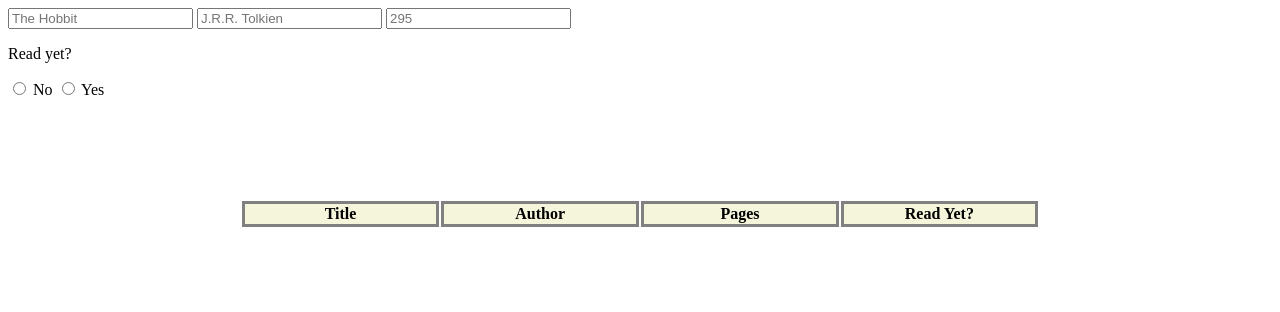
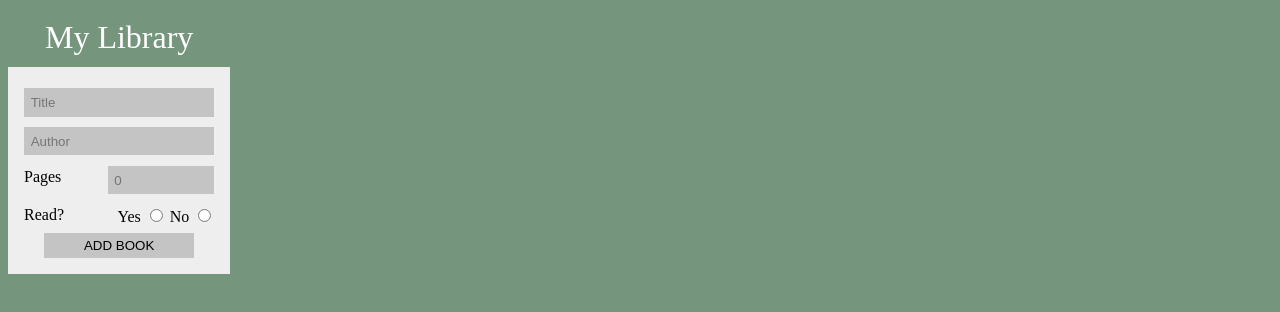
Before and after one commit to marybcheung/MyLibrary, a plain HTML site: page index.html in a window 1280 px wide. Drawn offline with Linux system fonts and the light colour scheme; a web font is replaced by a local one.

Commit message:
Styled menu

```diff
--- a/index.html
+++ b/index.html
@@ -3,33 +3,33 @@
     <head>
         <title>Library</title>
         <link rel="stylesheet" type="text/css" href="style.css">
+        <link href="https://fonts.googleapis.com/css?family=Rhodium+Libre&display=swap" rel="stylesheet">
     </head>
     <body>
         <content>
-            <form>
-                <input type="text" name="title" placeholder="The Hobbit">
-                <input type="text" name="author" placeholder="J.R.R. Tolkien">
-                <input type="number" name="pages" placeholder="295">
-                <p>Read yet?</p>
-                <div>
-                    <input type="radio" id="no"
-                     name="isRead">
-                    <label for="no">No</label>
-
-                    <input type="radio" id="yes"
-                     name="isRead">
-                    <label for="yes">Yes</label>
+            <div class="menu">
+                <h1>My Library</h1>
+            <div class="inner-menu">
+                <input class="input-field" type="text" name="title" placeholder="Title">
+                <input class="input-field"type="text" name="author" placeholder="Author">
+                <div class="pages">
+                    <label class="label"for="pages">Pages</label>
+                    <input class="input-field" type="number" name="pages" placeholder="0">
+                </div>
+                <div class="read">
+                    <label class="label">Read?</label>
+                    <div class="read-options">
+                        <label for="yes">Yes</label>
+                        <input type="radio" id="yes" name="isRead">
+                        <label for="no">No</label>
+                        <input type="radio" id="no" name="isRead">
+                    </div>
                 </div>
 
-            </form>
-            <table>
-                <tr>
-                    <th>Title</th>
-                    <th>Author</th>
-                    <th>Pages</th>
-                    <th>Read Yet?</th>
-                </tr>
-            </table>
+                <button>ADD BOOK</button>
+            </div>
+            </div>
+
         </content>
         <script src="library.js" type="text/javascript"></script>
     </body>
--- a/style.css
+++ b/style.css
@@ -1,11 +1,75 @@
-table {
-    width: 800px;
-    margin: 100px auto;
+body {
+    background-color: #75957c;
+    font-family: 'Rhodium Libre';
 }
 
-th {
-    width: 200px;
-    background-color: beige;
-    border-color: grey;
-    border-style: solid;
+h1 {
+    font-weight: 100;
+    display: inline-block;
+    line-height: 0.5em;
+    color: white;
 }
+
+.inner-menu {
+    width: min-content;
+    padding: 1em;
+    background-color: #EEEEEE;
+}
+
+.input-field {
+    margin: 0.4em 0 0.4em 0;
+    display: inline-block;
+    color: #636363;
+    padding: 0.5em;
+    border: none;
+    background-color: #C4C4C4;
+}
+
+input::-webkit-outer-spin-button,
+input::-webkit-inner-spin-button {
+  -webkit-appearance: none;
+  margin: 0;
+}
+
+/* Firefox */
+input[type=number] {
+  -moz-appearance: textfield;
+  width: 7em;
+  margin: 0.4 auto;
+  float: right;
+}
+
+.read {
+    overflow: hidden;
+    margin: 0.4em 0 0.4em 0;
+}
+
+.pages {
+    overflow: hidden;
+}
+
+.pages > label {
+    margin-top: 0.45em;
+}
+
+.label {
+    float: left;
+}
+
+.read-options {
+    float: right;
+}
+
+.inner-menu > button {
+    -webkit-appearance: none;
+    border: none;
+    display: block;
+    margin: 0.5em auto 0 auto;
+    padding: 0.4em 3em;
+    background-color: #C4C4C4;
+}
+
+.menu {
+    width: min-content;
+    text-align: center;
+}
```
